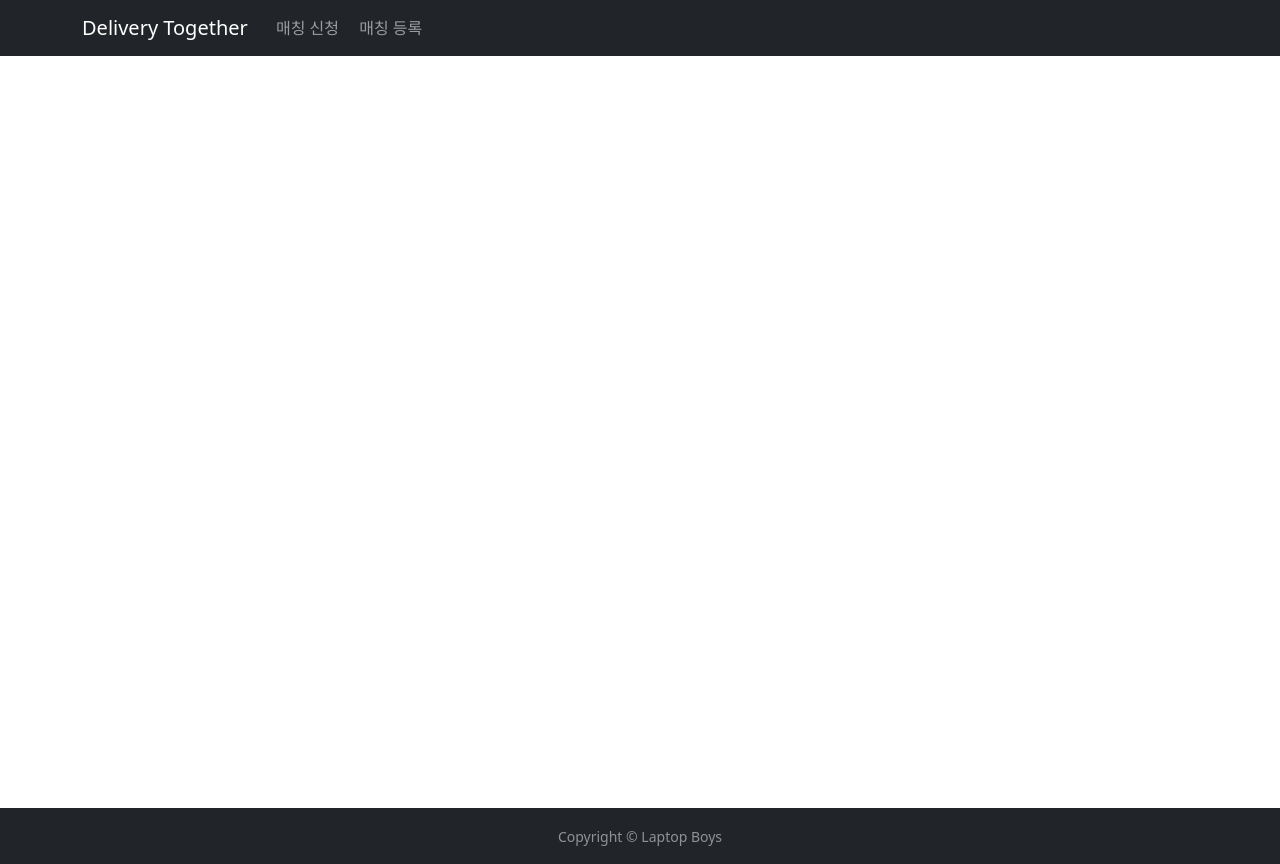
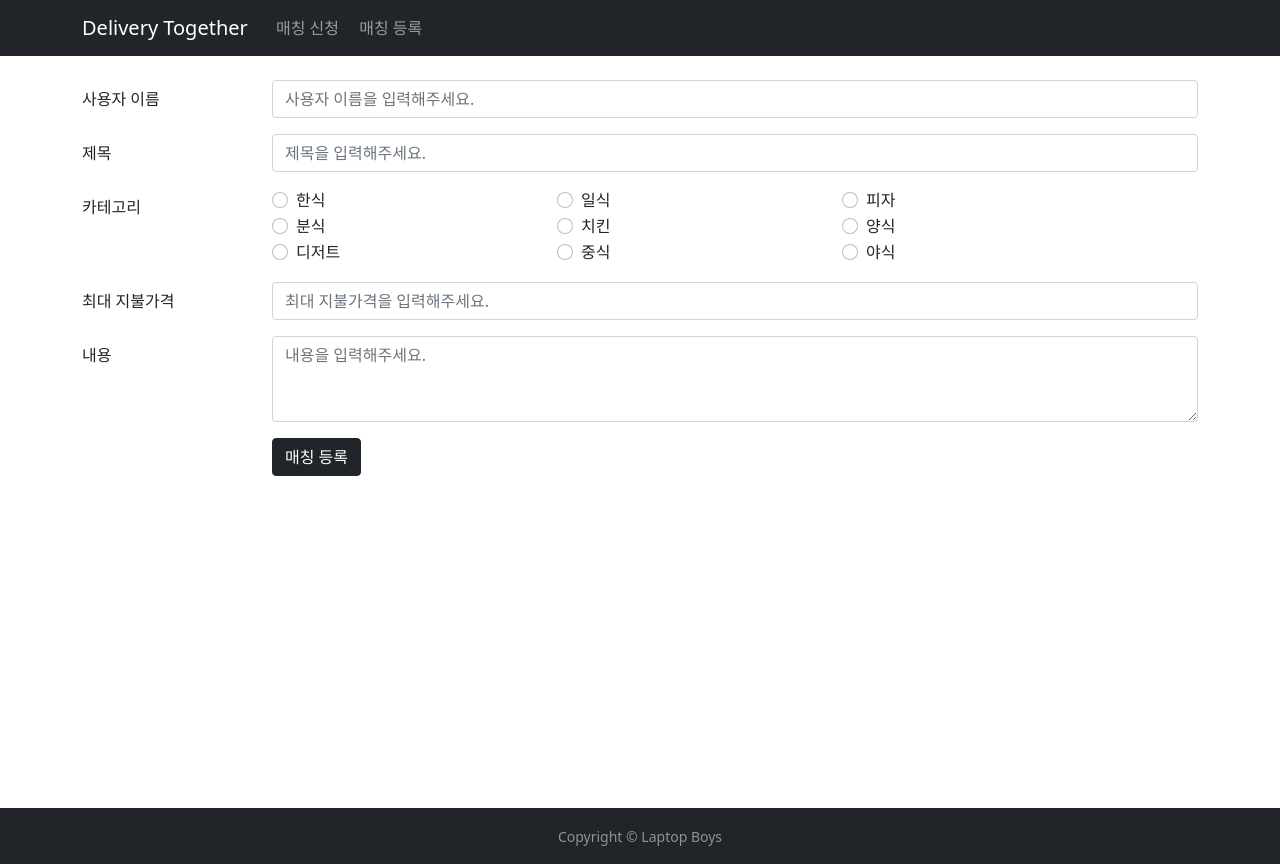
Before and after one commit to yu-capstone-design/delivery-together, a React (Create React App) app in the folder delivery-together-frontend/: page /matchingCreateForm in a window 1280 px wide. Built offline with nearby package versions, Linux system fonts and the light colour scheme; no server answers.

Commit message:
Rename: MatchingForm.js 파일 이름 변경

```diff
--- a/delivery-together-frontend/src/App.js
+++ b/delivery-together-frontend/src/App.js
@@ -3,7 +3,7 @@ import { Route } from 'react-router';
 import Footer from './components/Footer';
 import Header from './components/Header';
 import Map from './pages/matching/Map';
-import MatchingForm from './pages/matching/MatchingForm';
+import MatchingCreateForm from './pages/matching/MatchingCreateForm';
 import MatchingDetail from './pages/matching/MatchingDetail';
 
 function App() {
@@ -24,7 +24,7 @@ function App() {
       <Header style={{ height: '8vh' }} />
       <div style={{ height: '94vh' }}>
         <Route path="/" exact={true} render={() => <Map location={location} />} />
-        <Route path="/matchingForm" exact={true} render={() => <MatchingForm location={location} />} />
+        <Route path="/matchingCreateForm" exact={true} render={() => <MatchingCreateForm location={location} />} />
         <Route path="/matching/:username" exact={true} component={MatchingDetail} />
       </div>
       <Footer style={{ height: '8vh' }} />
--- a/delivery-together-frontend/src/components/Header.js
+++ b/delivery-together-frontend/src/components/Header.js
@@ -13,7 +13,7 @@ const Header = () => {
             매칭 신청
           </Link>
           &nbsp;
-          <Link to="/matchingForm" className="nav-link">
+          <Link to="/matchingCreateForm" className="nav-link">
             매칭 등록
           </Link>
         </Nav>
--- a/delivery-together-frontend/src/pages/matching/MatchingForm.js
+++ b/delivery-together-frontend/src/pages/matching/MatchingCreateForm.js
@@ -1,7 +1,7 @@
 import React, { useState } from 'react';
 import { Form, Col, Button, Row, Container } from 'react-bootstrap';
 
-const MatchingForm = (props) => {
+const MatchingCreateForm = (props) => {
   const [matching, setMatching] = useState({
     username: '',
     title: '',
@@ -139,4 +139,4 @@ const MatchingForm = (props) => {
   );
 };
 
-export default MatchingForm;
+export default MatchingCreateForm;
```
